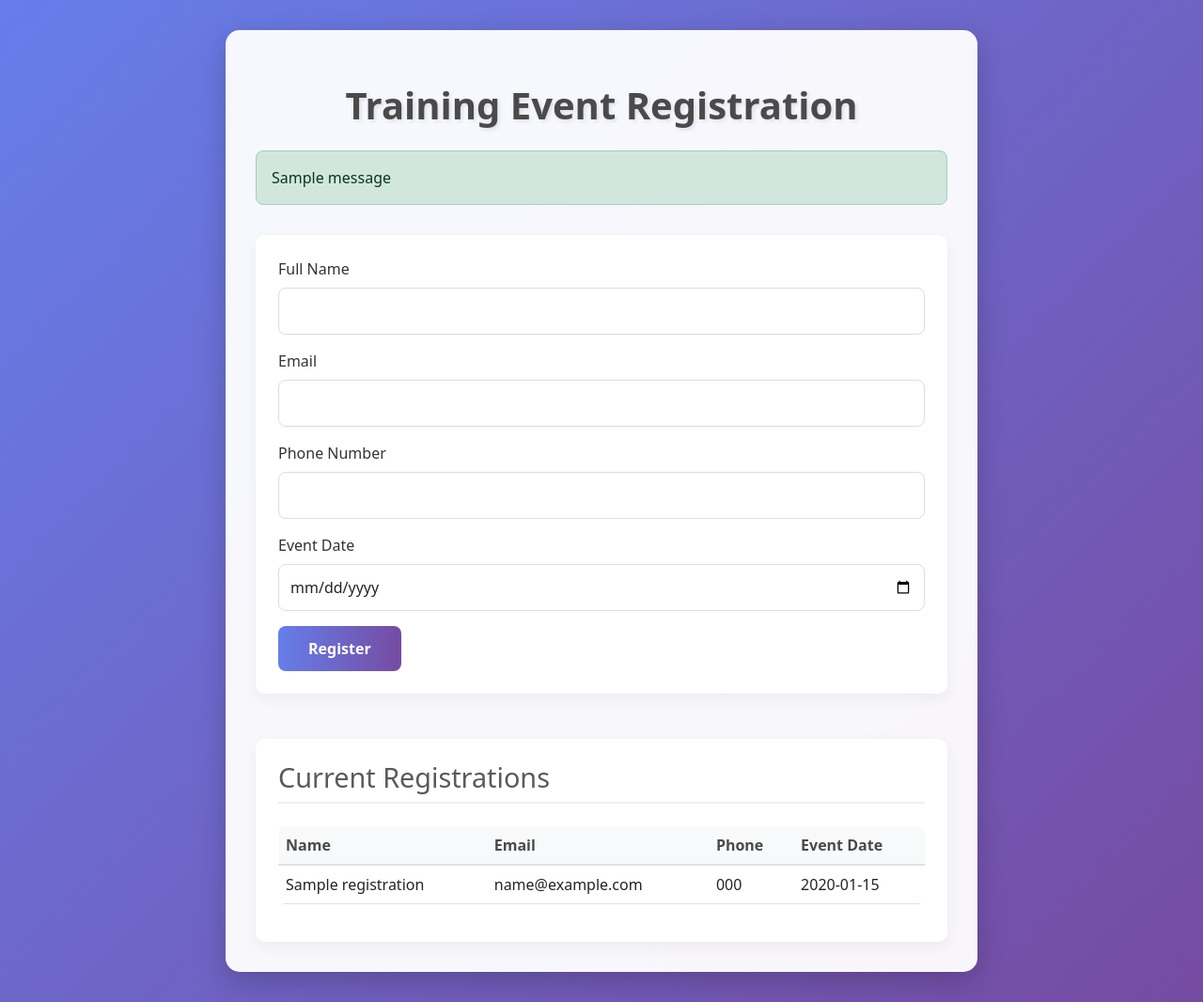
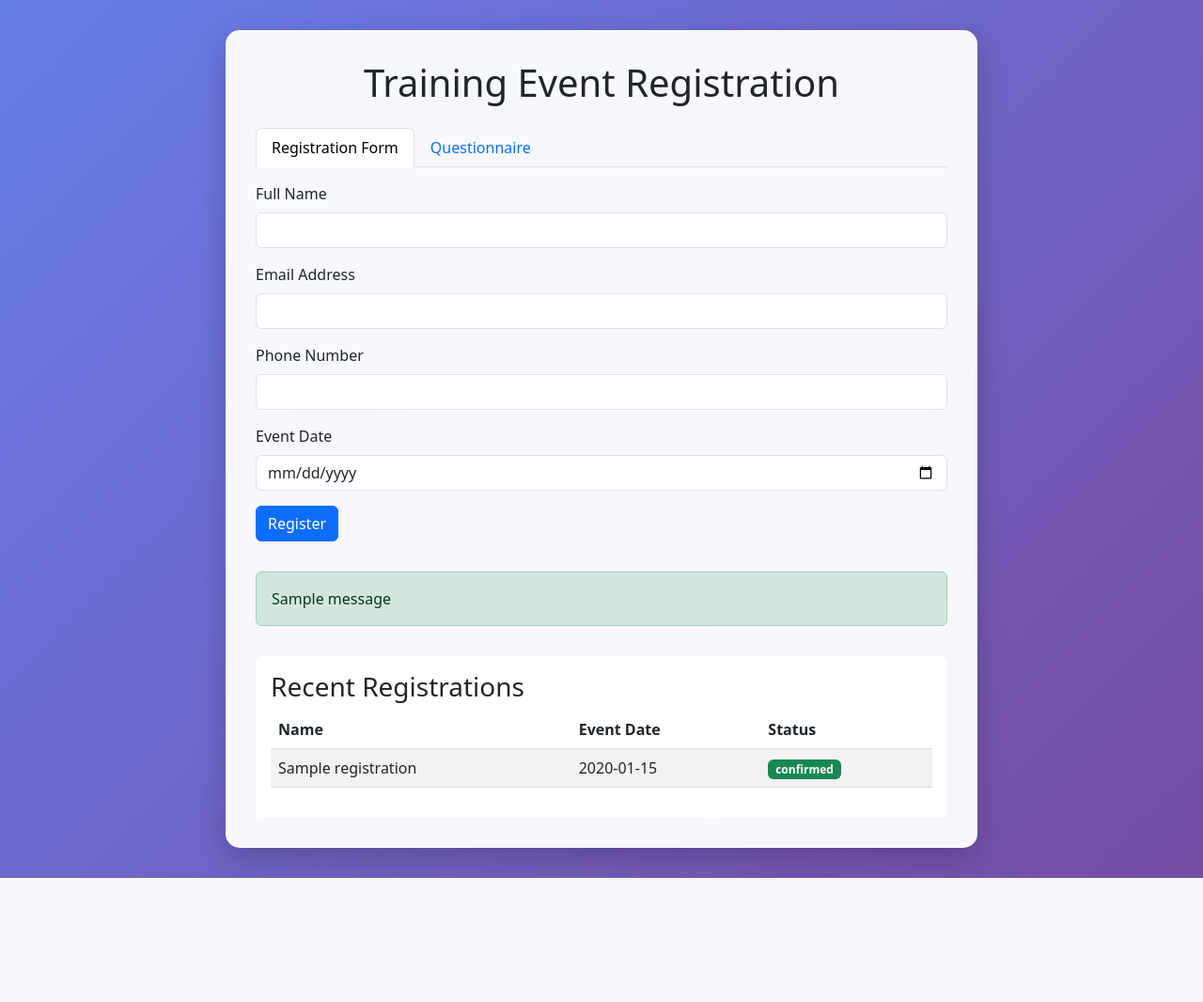
Before and after one commit to kincaidson1/training-registration-app, a Flask app: page / in a window 1280 px wide. Shown: the whole page at 94% size. After the commit the page ends 934 px from the top, so only its background shows below. Run offline with Flask 3, Linux system fonts and the light colour scheme; tables that the repository leaves empty hold one stand-in row (values such as "Sample post"); one stand-in notice (Sample message) is shown.

Commit message:
Added Google Form integration with tabbed interface

```diff
--- a/templates/index.html
+++ b/templates/index.html
@@ -10,7 +10,6 @@
             background: linear-gradient(135deg, #667eea 0%, #764ba2 100%);
             min-height: 100vh;
             padding: 2rem 0;
-            color: #333;
         }
         .container {
             max-width: 800px;
@@ -19,92 +18,49 @@
             border-radius: 15px;
             box-shadow: 0 10px 30px rgba(0, 0, 0, 0.2);
         }
-        .registration-form {
-            margin-top: 2rem;
-            padding: 1.5rem;
-            background: white;
-            border-radius: 10px;
-            box-shadow: 0 5px 15px rgba(0, 0, 0, 0.05);
+        .form-container {
+            margin-bottom: 2rem;
+        }
+        .google-form-container {
+            width: 100%;
+            height: 800px; /* Fixed height for the form */
+            margin: 20px 0;
         }
         .registrations-list {
-            margin-top: 3rem;
-            padding: 1.5rem;
             background: white;
-            border-radius: 10px;
-            box-shadow: 0 5px 15px rgba(0, 0, 0, 0.05);
+            padding: 1rem;
+            border-radius: 8px;
+            margin-top: 2rem;
         }
-        h1 {
-            color: #4a4a4a;
-            font-weight: 700;
-            margin-bottom: 1.5rem;
-            text-align: center;
-            font-size: 2.5rem;
-            text-shadow: 2px 2px 4px rgba(0, 0, 0, 0.1);
-        }
-        h2 {
-            color: #5a5a5a;
-            font-size: 1.8rem;
-            margin-bottom: 1.5rem;
-            border-bottom: 2px solid #eee;
-            padding-bottom: 0.5rem;
-        }
-        .form-control {
-            border-radius: 8px;
-            border: 1px solid #ddd;
-            padding: 0.75rem;
-        }
-        .form-control:focus {
-            box-shadow: 0 0 0 3px rgba(102, 126, 234, 0.25);
-            border-color: #667eea;
-        }
-        .btn-primary {
-            background: linear-gradient(to right, #667eea, #764ba2);
-            border: none;
-            padding: 0.75rem 2rem;
-            border-radius: 8px;
-            font-weight: 600;
-            transition: all 0.3s ease;
-        }
-        .btn-primary:hover {
-            transform: translateY(-2px);
-            box-shadow: 0 5px 15px rgba(102, 126, 234, 0.4);
-        }
-        .table {
-            background: white;
-            border-radius: 8px;
-            overflow: hidden;
-        }
-        .table thead th {
-            background: #f8f9fa;
-            border-bottom: 2px solid #dee2e6;
-            color: #4a4a4a;
-        }
-        .alert {
-            border-radius: 8px;
-            margin-bottom: 1.5rem;
+        .nav-tabs {
+            margin-bottom: 1rem;
         }
     </style>
 </head>
 <body>
     <div class="container">
-        <h1 class="text-center mt-4">Training Event Registration</h1>
+        <h1 class="text-center mb-4">Training Event Registration</h1>
 
-        {% with messages = get_flashed_messages(with_categories=true) %}
-            {% if messages %}
-                {% for category, message in messages %}
-                    <div class="alert alert-{{ category }} mt-3">{{ message }}</div>
-                {% endfor %}
-            {% endif %}
-        {% endwith %}
+        <ul class="nav nav-tabs" id="registrationTabs" role="tablist">
+            <li class="nav-item" role="presentation">
+                <button class="nav-link active" id="form-tab" data-bs-toggle="tab" data-bs-target="#form" type="button" role="tab">Registration Form</button>
+            </li>
+            <li class="nav-item" role="presentation">
+                <button class="nav-link" id="google-form-tab" data-bs-toggle="tab" data-bs-target="#google-form" type="button" role="tab">Questionnaire</button>
+            </li>
+        </ul>
 
-        <div class="registration-form">
-            <form action="{{ url_for('register') }}" method="POST">
+        <div class="tab-content" id="registrationTabsContent">
+            <!-- Standard Registration Form -->
+            <div class="tab-pane fade show active" id="form" role="tabpanel">
+                <div class="form-container">
+                    <form action="{{ url_for('register') }}" method="post">
                         <div class="mb-3">
                             <label for="name" class="form-label">Full Name</label>
                             <input type="text" class="form-control" id="name" name="name" required>
                         </div>
                         <div class="mb-3">
-                    <label for="email" class="form-label">Email</label>
+                            <label for="email" class="form-label">Email Address</label>
                             <input type="email" class="form-control" id="email" name="email" required>
                         </div>
                         <div class="mb-3">
@@ -118,31 +74,62 @@
                         <button type="submit" class="btn btn-primary">Register</button>
                     </form>
                 </div>
+            </div>
 
+            <!-- Google Form -->
+            <div class="tab-pane fade" id="google-form" role="tabpanel">
+                <div class="google-form-container">
+                    <iframe
+                        src="https://docs.google.com/forms/d/e/1FAIpQLSfYD4RgwlbJvXbNxFrLJ6aqhxYgbAZGqJ8XQ8XQ8XQ8XQ/viewform?embedded=true"
+                        width="100%"
+                        height="100%"
+                        frameborder="0"
+                        marginheight="0"
+                        marginwidth="0">
+                        Loading...
+                    </iframe>
+                </div>
+            </div>
+        </div>
+
+        <!-- Display flash messages -->
+        {% with messages = get_flashed_messages(with_categories=true) %}
+            {% if messages %}
+                {% for category, message in messages %}
+                    <div class="alert alert-{{ category }} mt-3">{{ message }}</div>
+                {% endfor %}
+            {% endif %}
+        {% endwith %}
+
+        <!-- Display recent registrations -->
         <div class="registrations-list">
-            <h2>Current Registrations</h2>
-            <table class="table">
+            <h3>Recent Registrations</h3>
+            <div class="table-responsive">
+                <table class="table table-striped">
                     <thead>
                         <tr>
                             <th>Name</th>
-                        <th>Email</th>
-                        <th>Phone</th>
                             <th>Event Date</th>
+                            <th>Status</th>
                         </tr>
                     </thead>
                     <tbody>
                         {% for registration in registrations %}
                         <tr>
                             <td>{{ registration.name }}</td>
-                        <td>{{ registration.email }}</td>
-                        <td>{{ registration.phone }}</td>
                             <td>{{ registration.event_date.strftime('%Y-%m-%d') }}</td>
+                            <td>
+                                <span class="badge {% if registration.status == 'confirmed' %}bg-success{% elif registration.status == 'pending' %}bg-warning{% else %}bg-danger{% endif %}">
+                                    {{ registration.status }}
+                                </span>
+                            </td>
                         </tr>
                         {% endfor %}
                     </tbody>
                 </table>
             </div>
         </div>
+    </div>
 
     <script src="https://cdn.jsdelivr.net/npm/bootstrap@5.3.0/dist/js/bootstrap.bundle.min.js"></script>
 </body>
```
Lines whose indentation alone changed are shown as unchanged.
